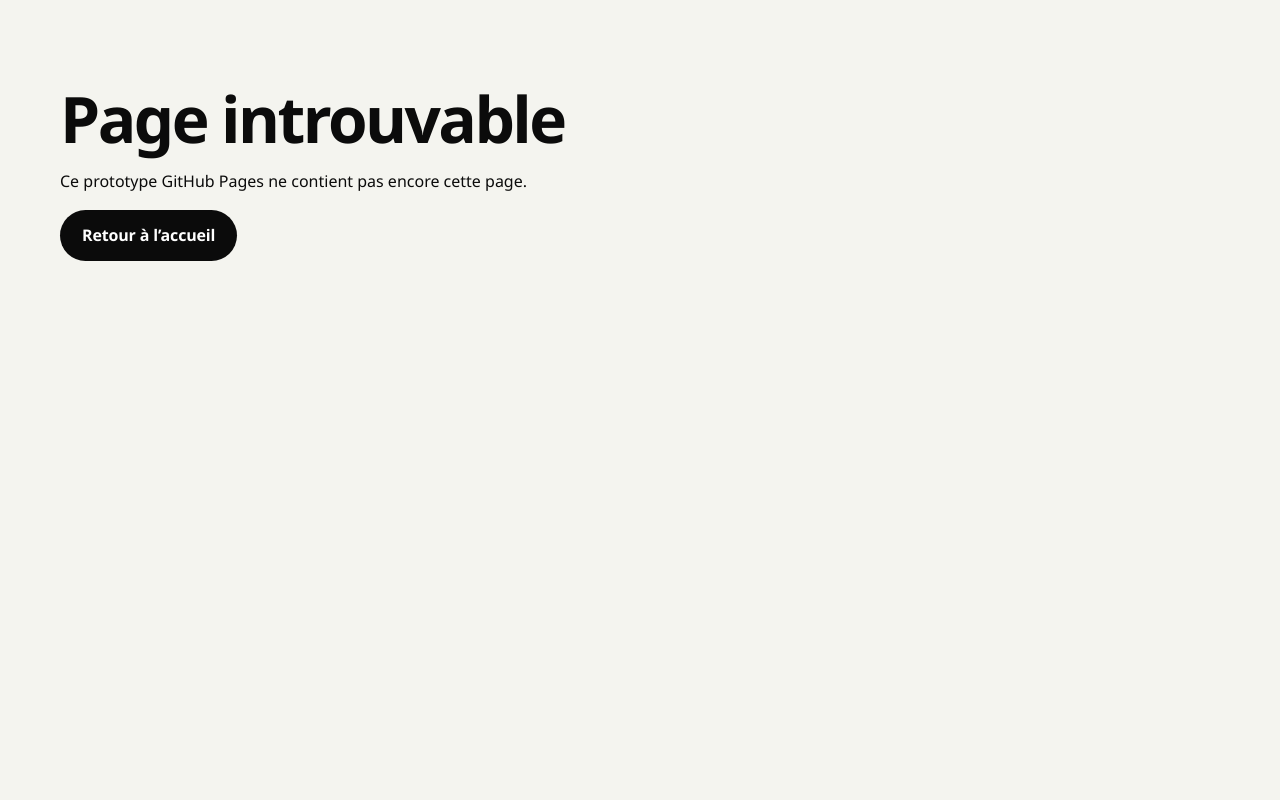
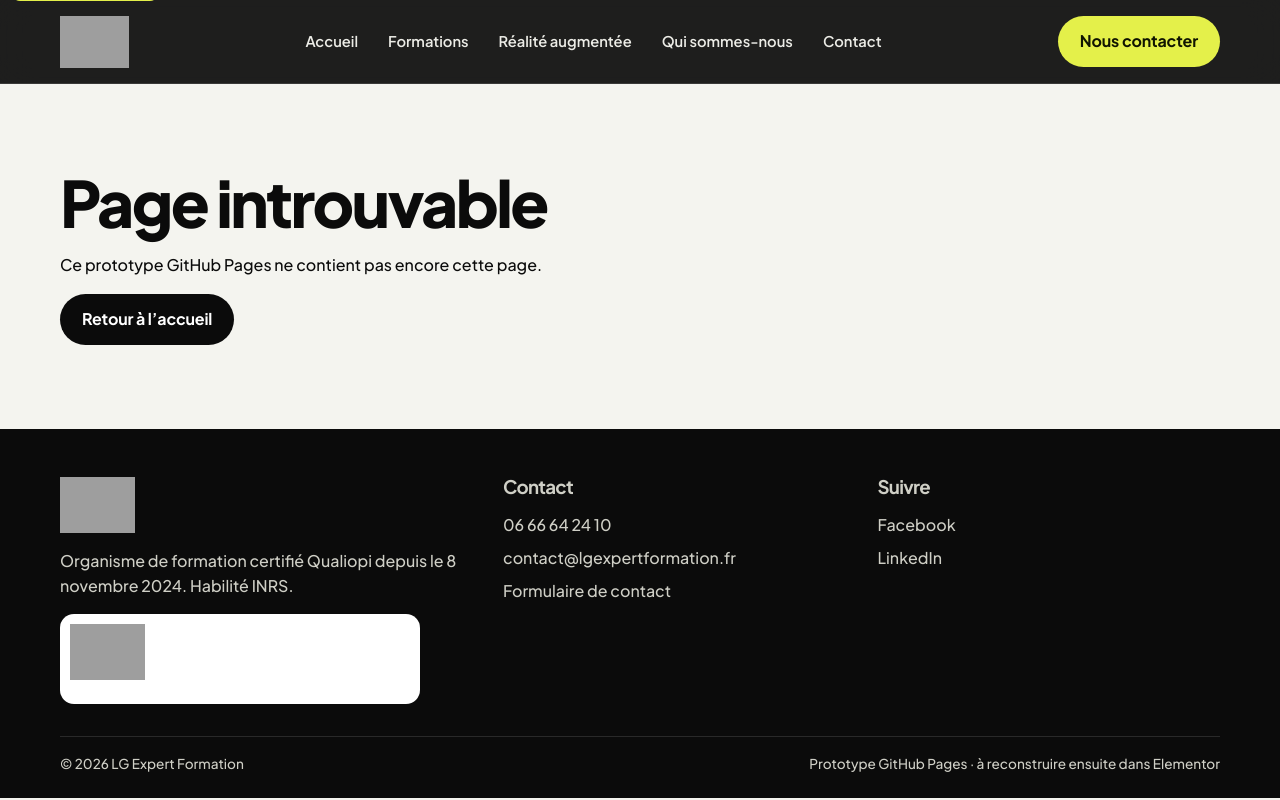
Before and after one commit to thomasbonsirven/lgexpertformation, a plain HTML site: page 404.html in a window 1280 px wide. Drawn offline with Linux system fonts and the light colour scheme; grey boxes are pictures that could not be loaded.

Commit message:
Add header and homepage footer to the 404 page.

```diff
--- a/404.html
+++ b/404.html
@@ -4,15 +4,68 @@
     <meta charset="utf-8" />
     <meta name="viewport" content="width=device-width, initial-scale=1" />
     <title>Page introuvable — LG Expert Formation</title>
+    <link rel="preconnect" href="https://fonts.googleapis.com" />
+    <link rel="preconnect" href="https://fonts.gstatic.com" crossorigin />
+    <link href="https://fonts.googleapis.com/css2?family=Plus+Jakarta+Sans:wght@500;600;700;800&display=swap" rel="stylesheet" />
     <link rel="stylesheet" href="css/site.css" />
   </head>
   <body>
-    <main class="section">
+    <a class="skip" href="#contenu">Aller au contenu</a>
+    <header class="site-header">
+      <div class="header-inner">
+        <a class="brand" href="index.html"><img src="https://www.lgexpertformation.fr/wp-content/uploads/2025/03/logo_page-0001-1.jpg" alt="LG Expert Formation" /></a>
+        <nav class="nav" aria-label="Navigation principale">
+          <a href="index.html">Accueil</a>
+          <a href="formations.html">Formations</a>
+          <a href="realite-augmentee.html">Réalité augmentée</a>
+          <a href="qui-sommes-nous.html">Qui sommes-nous</a>
+          <a href="nous-contacter.html">Contact</a>
+        </nav>
+        <div class="header-cta">
+          <a class="btn btn-accent" href="nous-contacter.html">Nous contacter</a>
+          <button class="menu-toggle" type="button" aria-expanded="false" aria-label="Ouvrir le menu">☰</button>
+        </div>
+      </div>
+    </header>
+    <main id="contenu" class="section">
       <div class="wrap">
         <h1>Page introuvable</h1>
         <p>Ce prototype GitHub Pages ne contient pas encore cette page.</p>
         <a class="btn btn-dark" href="index.html">Retour à l’accueil</a>
       </div>
     </main>
+    <footer class="site-footer">
+      <div class="wrap">
+        <div class="footer-grid">
+          <div class="footer-brand">
+            <img src="https://www.lgexpertformation.fr/wp-content/uploads/2025/03/logo_page-0001-1.jpg" alt="LG Expert Formation" />
+            <p>Organisme de formation certifié Qualiopi depuis le 8 novembre 2024. Habilité INRS.</p>
+            <div class="qualiopi">
+              <img src="https://www.lgexpertformation.fr/wp-content/uploads/2025/03/certifications-fr_v2-777e0233.png" alt="Certification Qualiopi — actions de formation" />
+            </div>
+          </div>
+          <div>
+            <h3>Contact</h3>
+            <div class="footer-links">
+              <a href="tel:+33666642410">06 66 64 24 10</a>
+              <a href="mailto:contact@lgexpertformation.fr">contact@lgexpertformation.fr</a>
+              <a href="nous-contacter.html">Formulaire de contact</a>
+            </div>
+          </div>
+          <div>
+            <h3>Suivre</h3>
+            <div class="footer-links" data-el-widget="social-icons">
+              <a href="https://www.facebook.com/people/LG-Expert-Formation/61551757757227/" rel="noopener noreferrer">Facebook</a>
+              <a href="https://www.linkedin.com/in/lg-expert-formation-0810442b3/" rel="noopener noreferrer">LinkedIn</a>
+            </div>
+          </div>
+        </div>
+        <div class="legal">
+          <span>© 2026 LG Expert Formation</span>
+          <span>Prototype GitHub Pages · à reconstruire ensuite dans Elementor</span>
+        </div>
+      </div>
+    </footer>
+    <script src="js/site.js"></script>
   </body>
 </html>
```
